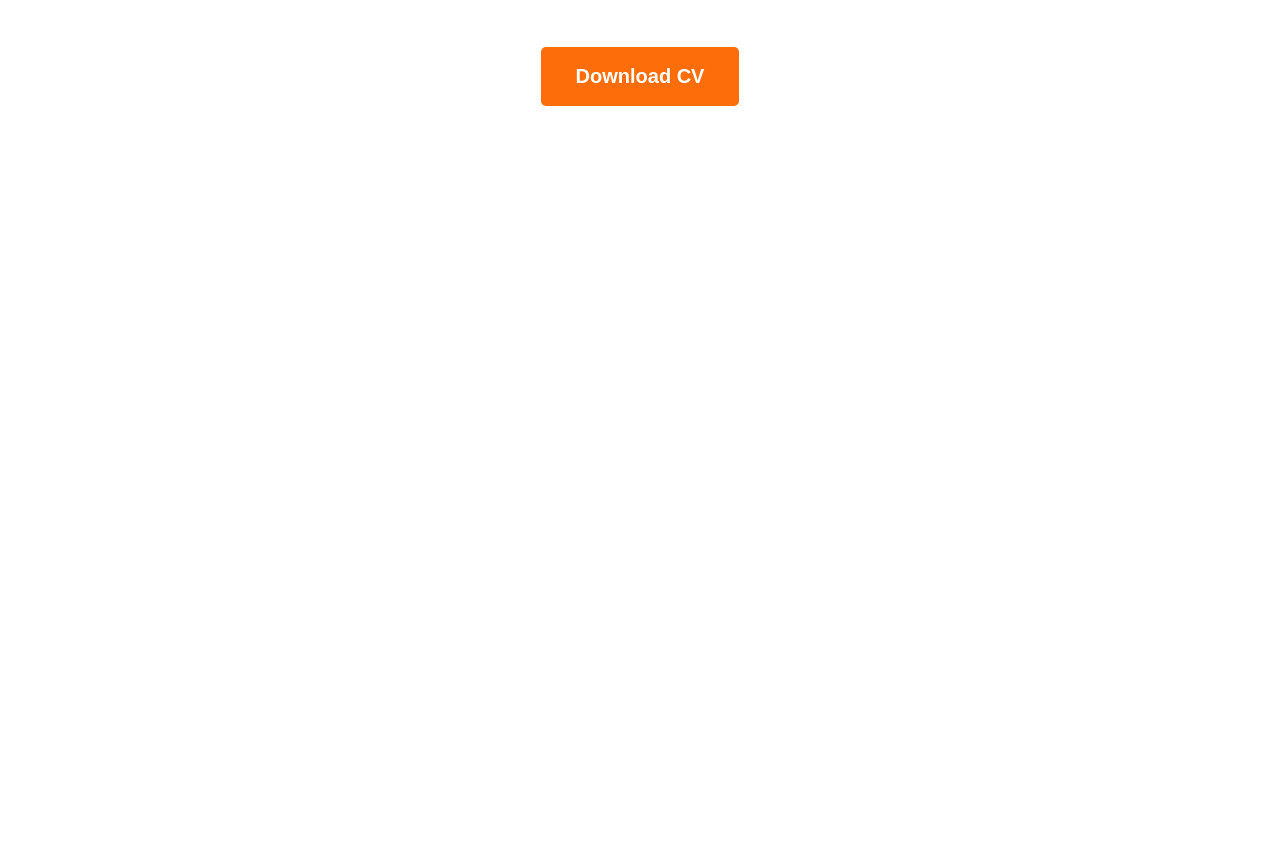
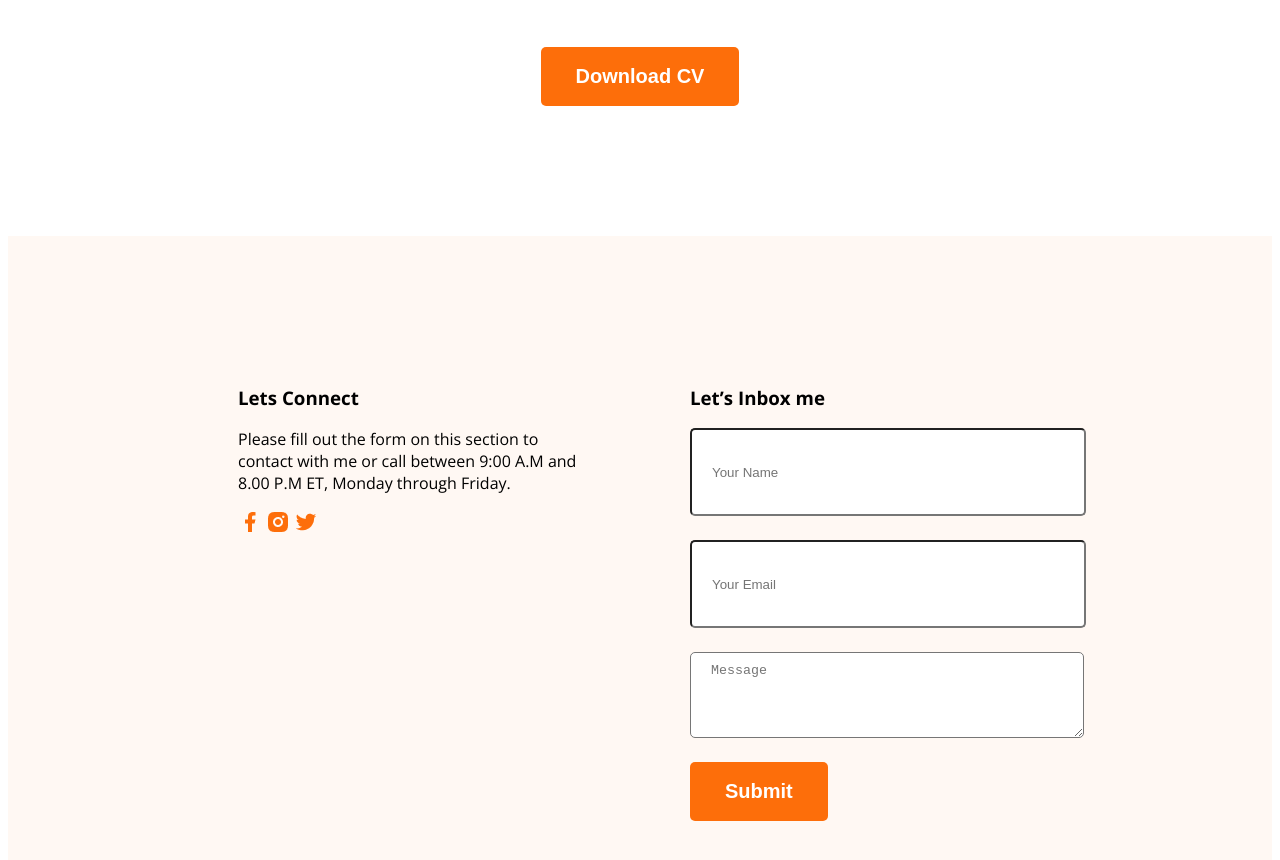
Before and after one commit to mdzubairahmad/web-dev-portfolio, a plain HTML site: page index.html in a window 1280 px wide. Shown: the part 3041-3901 px from the top of the page. Before the commit the page ends 3277 px from the top, so only its background shows below. Drawn offline with nearby package versions, Linux system fonts and the light colour scheme.

Commit message:
added my portfolio

```diff
--- a/index.html
+++ b/index.html
@@ -136,8 +136,25 @@ to any of the 1500+ FontAwesome 5 free icons available. Aenean commodo ligula eg
                 </div>
         </section>
     </main>
-    <foter>
-
-    </foter>
+    <footer class="secondery-bg">
+        <div class="footer-column">
+            <h3 class="section-titel">Lets Connect</h3>
+            <p>Please fill out the form on this section to contact with me or call between 9:00 A.M and 8.00 P.M ET, Monday through Friday.</p>
+            <div>
+                <a href=""><img src="images/icons/facebook.png" alt=""></a>
+                <a href=""><img src="images/icons/insta.png" alt=""></a>
+                <a href=""><img src="images/icons/twitter.png" alt=""></a>
+            </div>
+        </div>
+        <div class="footer-column">
+            <h3 class="section-titel">Let’s Inbox me</h3>
+            <form action="">
+                <input type="text" name="" id="" placeholder="Your Name">
+                <input type="email" name="" id="" placeholder="Your Email">
+                <textarea name="" id="" cols="30" rows="20" placeholder="Message"></textarea>
+                <input class="btn-primary" type="submit" value="Submit">
+            </form>
+        </div>
+    </footer>
 </body>
 </html>
--- a/styles/portfolio.css
+++ b/styles/portfolio.css
@@ -145,3 +145,21 @@ main section{
 .resume-download-cv{
     margin-top: 50px;
 }
+/* footer styles */
+footer{
+    padding: 130px 230px;
+    display: flex;
+    gap: 100px;
+}
+.footer-column{
+    width: 50%;
+}
+footer input[type="text"],footer input[type="email"],footer textarea{
+    height: 64px;
+    border-radius: 5px;
+    background-color: white;
+    display: block;
+    width: 100%;
+    padding: 10px 20px;
+    margin-bottom: 24px;
+}
```
